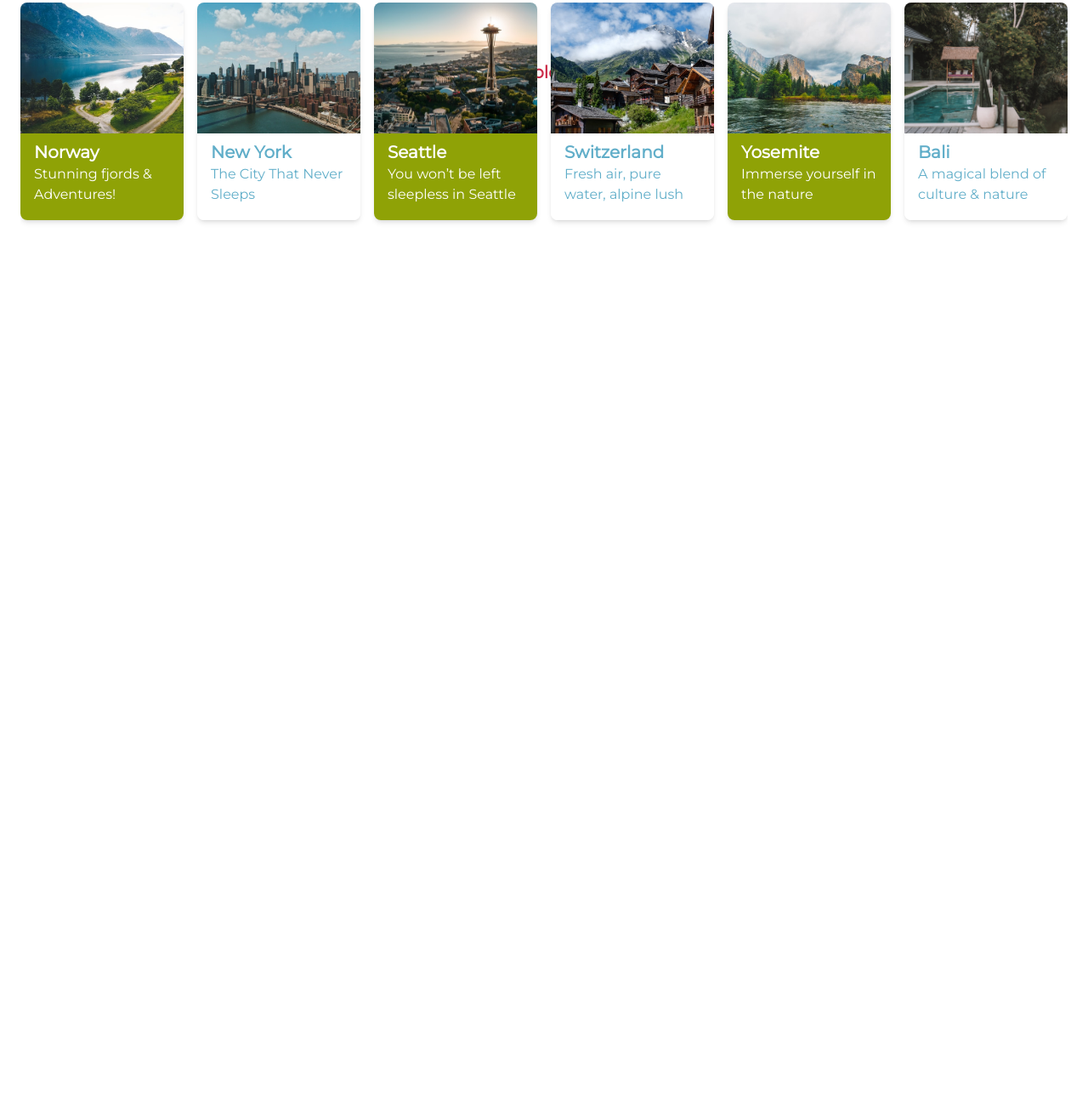
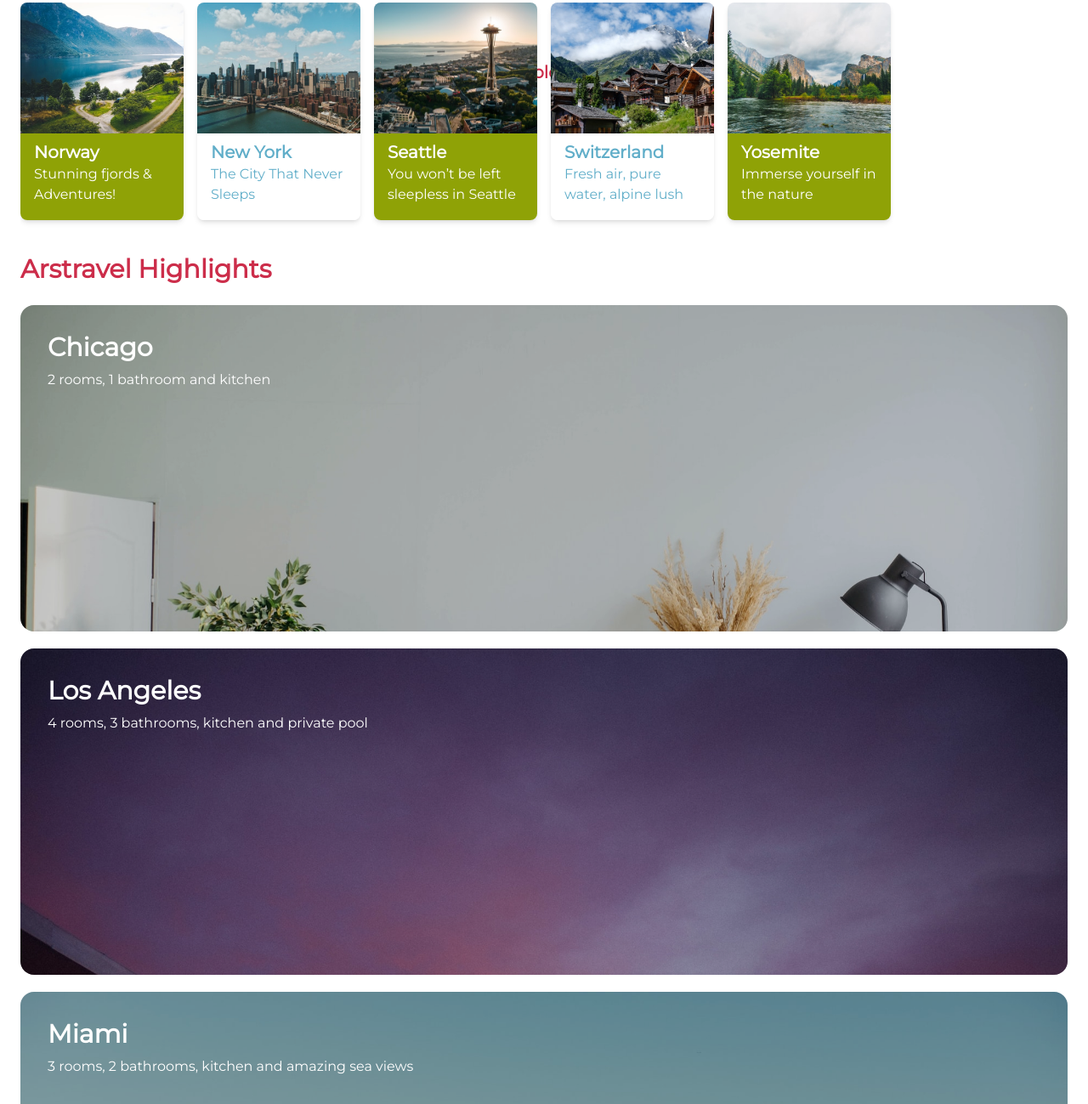
Before and after one commit to arselt/tailwind-arstravel, a website: page public/index.html in a window 1280 px wide. Shown: the part 397-1696 px from the top of the page at 85% size. Before the commit the page ends 800 px from the top, so only its background shows below. Drawn offline with Linux system fonts and the light colour scheme.

Commit message:
:construction: Add Highlights section

```diff
--- a/public/index.html
+++ b/public/index.html
@@ -27,7 +27,7 @@
             </div>
           </div>
         </div>
-        <div class="p-6" id="arstavel_choices">
+        <div id="arstavel_choices" class="p-6">
           <h2 class="text-3xl font-semibold text-primary mb-6"> Arstravel's Choice </h2>
           <div class="w-auto h-72 items-center overflow-x-auto overscroll-x-contain scrollbar-hide flex gap-4">
             <div class="card">
@@ -65,16 +65,37 @@
                 <p class="text-white text-md">Immerse yourself in the nature</p>
               </div>
             </div>
-            <div class="card">
-              <div class="w-full h-3/5 rounded-t-lg bg-bali bg-cover"></div>
-              <div class="bg-white w-full h-2/5 rounded-b-lg px-4 py-2">
-                <p class="text-terciary font-semibold text-xl">Bali</p>
-                <p class="text-terciary text-md">A magical blend of culture & nature</p>
+          </div>
+        </div>
+        <div id="arstavel_highlights" class="px-6 h-full w-full">
+          <p class="text-3xl text-primary font-semibold pb-6">Arstravel Highlights</p>
+          <div class="grid gap-5 mb-6">
+            <div class="bg-chicago w-full h-96  bg-cover rounded-2xl">
+              <div class="card-bg-opacity rounded-2xl">
+                <p class="card-title">Chicago</p>
+                <p class="text-md pl-8 mr-24 text-white">2 rooms, 1 bathroom and kitchen</p>
+              </div>
+            </div>
+            <div class="bg-LA w-full h-96  bg-cover rounded-2xl">
+              <div class="card-bg-opacity rounded-2xl">
+                <p class="card-title">Los Angeles</p>
+                <p class="text-md pl-8 mr-24 text-white">4 rooms, 3 bathrooms, kitchen and private pool</p>
+              </div>
+            </div>
+            <div class="bg-miami w-full h-96  bg-cover rounded-2xl">
+              <div class="card-bg-opacity rounded-2xl">
+                <p class="card-title">Miami</p>
+                <p class="text-md pl-8 mr-24 text-white">3 rooms, 2 bathrooms, kitchen and amazing sea views</p>
+              </div>
+            </div>
+            <div class="bg-bali w-full h-96  bg-cover rounded-2xl">
+              <div class="card-bg-opacity rounded-2xl">
+                <p class="card-title">Bali</p>
+                <p class="text-md pl-8 mr-24 text-white">2 rooms, 2 bathrooms, kitchen and private pool</p>
               </div>
             </div>
           </div>
         </div>
-        <div id="arstavel_highlights"></div>
         <div id="faq"></div>
     </section>
     <footer></footer>
--- a/src/css/tailwind.css
+++ b/src/css/tailwind.css
@@ -6,4 +6,10 @@
 	.card {
 		@apply w-48 h-64 shadow-md rounded-lg flex-none transform transition-all hover:-translate-y-4 hover:shadow-xl;
 	}
+	.card-bg-opacity {
+		@apply w-full h-full bg-black bg-opacity-20;
+	}
+	.card-title {
+		@apply text-3xl px-8 pt-8 pb-2 font-semibold text-white;
+	}
 }
```
Also changed, not shown: public/css/tailwind.css.
